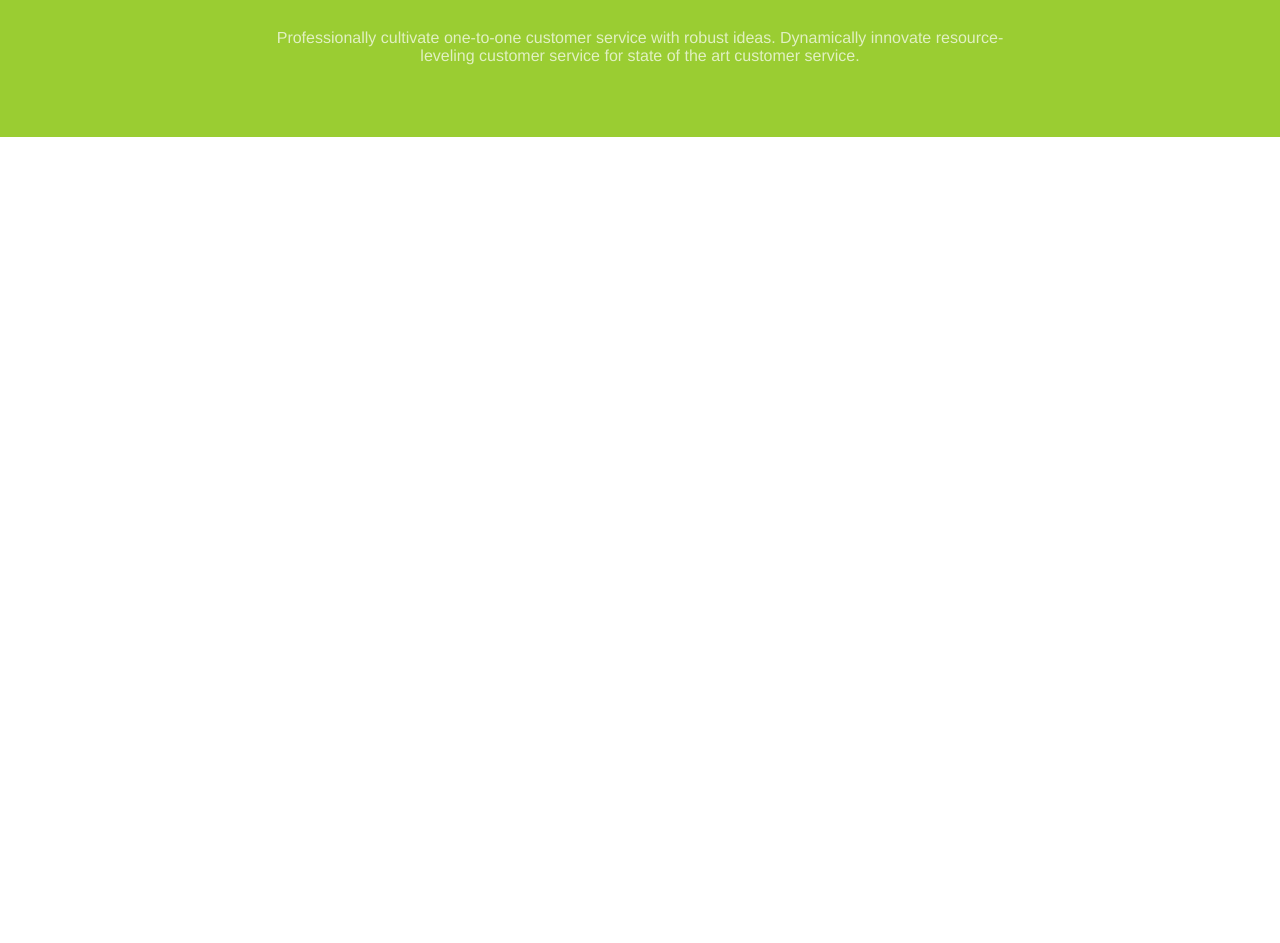
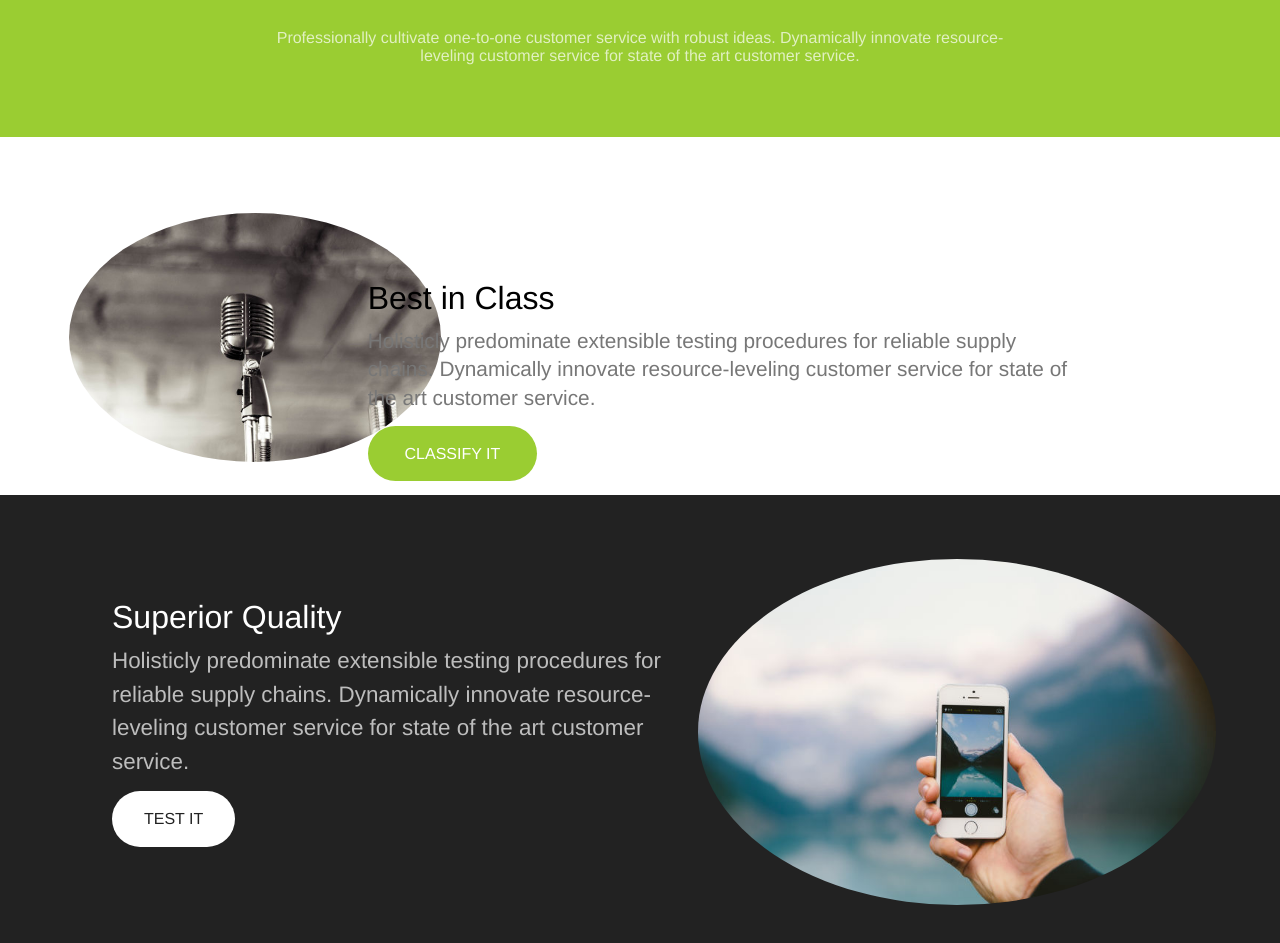
Before and after one commit to Huends-Jhoebert/sample-homepage, a plain HTML site: page index.html in a window 1280 px wide. Shown: the part 969-1912 px from the top of the page. Before the commit the page ends 1106 px from the top, so only its background shows below. Drawn offline with Linux system fonts and the light colour scheme.

Commit message:
initialize section 3

```diff
--- a/css/style.css
+++ b/css/style.css
@@ -20,7 +20,9 @@ body{
 	display: flex;
 	justify-content: space-between;
 	padding: 1rem;
-	border-bottom: thin solid rgba(255,255,255,.3);;
+	border-bottom: thin solid rgba(255,255,255,.3);
+	/* position: fixed;
+	width: 100%; */
 }
 
 
@@ -104,7 +106,7 @@ body{
 	text-transform: uppercase;
 }
 
-.header-content a:hover{
+.header-content a:hover, .article-2 a:hover{
 	background-color: #32CD32;
 }
 
@@ -145,3 +147,101 @@ body{
 .section-1 .p1{
 	margin-top: 0;
 }
+
+
+/* main section 2 */
+
+.section-2{
+	display: flex;
+	padding: 2rem;
+}
+
+.article-1 img{
+	border-radius: 50%;
+	width: 100%;
+	position: relative;
+	top: 15%;
+	left: 10%;
+}
+
+.section-2 .article-2{
+	justify-content: center;
+	text-align: left;
+	margin-top: 7rem;
+	position: relative;
+	right: 3%;
+
+}
+
+.article-2 h2{
+	font-size: 2rem;
+	font-weight: 500;
+    line-height: 1.1;
+    color: inherit;
+    margin-bottom: 10px;
+}
+
+.article-2 p{
+	font-size: 1.3rem;
+	line-height: 1.8rem;
+	width: 85%;
+	text-align: left;
+	color: #777;
+	margin-bottom: 2rem;
+}
+
+.article-2 a{
+	color: #fff;
+	text-decoration: none;
+	font-size: 1rem;
+	background: #9ACD32;
+	padding: 1.2rem 2.3rem;
+	border-radius: 50px;
+	text-transform: uppercase;
+}
+
+
+/* main section 3 */
+
+.section-3{
+	background: #222222;
+	padding: 4rem;
+	display: flex;
+}
+
+
+.section-3 img{
+	border-radius: 50%;
+	width: 45%;
+}
+
+.section-3 .article-1{
+	margin-left: 3rem;
+}
+
+.section-3 h2{
+	margin-top: 2.5rem;
+	color: #fff;
+	font-size: 2rem;
+	font-weight: normal;
+	padding-bottom: 0.5rem;
+}
+
+.section-3 p{
+	color: rgba(255,255,255,.7);
+	font-size: 1.4rem;
+	line-height: 2.1rem;
+	margin-bottom: 2rem;
+}
+
+.section-3 a{
+	background: #fff;
+	text-decoration: none;
+	border-radius: 300px;
+	padding: 1.2rem 2rem;
+	color: #222;
+}
+
+.section-3 a:hover{
+	background: #D4D4D4;
+}
--- a/index.html
+++ b/index.html
@@ -43,6 +43,31 @@
 				<p class="p1">leveling customer service for state of the art customer service.</p>
 			</section>
 
+			<!-- section 2 -->
+			<section class="section-2">
+
+				<article class="article-1">
+					<img src="images/microphone.jpg" alt="microphone">
+				</article>
+				<article class="article-2">
+					<h2>Best in Class</h2>
+					<p>Holisticly predominate extensible testing procedures for reliable supply chains. Dynamically innovate resource-leveling customer service for state of the art customer service.</p>
+					<a href="#">CLASSIFY IT</a>
+				</article>
+
+			</section>
+
+			<!-- section 3 -->
+
+			<section class="section-3">
+				<article class="article-1">
+					<h2>Superior Quality</h2>
+					<p>Holisticly predominate extensible testing procedures for reliable supply chains. Dynamically innovate resource-leveling customer service for state of the art customer service.</p>
+					<a href="#">TEST IT</a>
+				</article>
+				<img src="images/iphone.jpg" alt="iphone">
+			</section>
+
 		</main>
 
 
```
